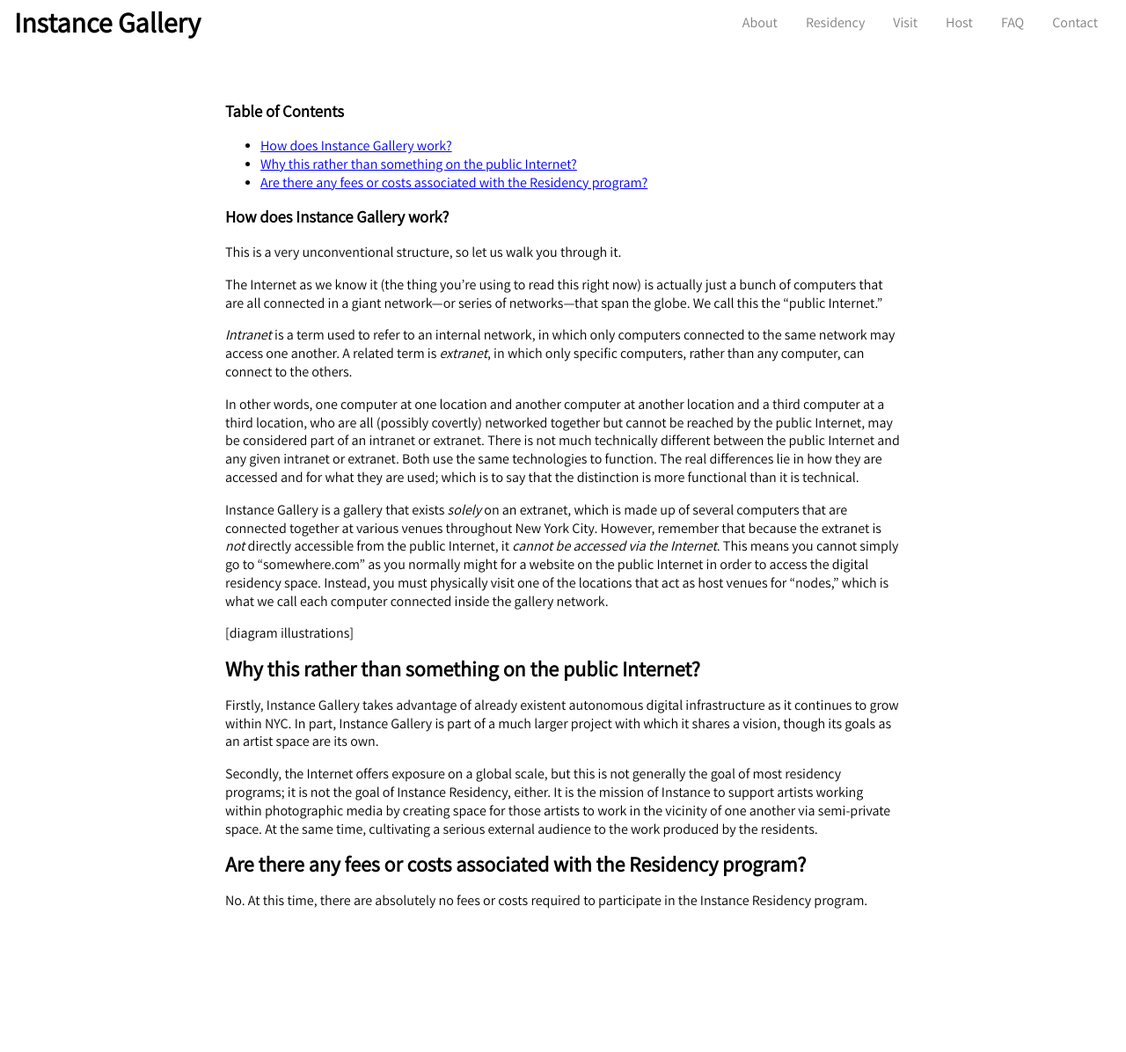
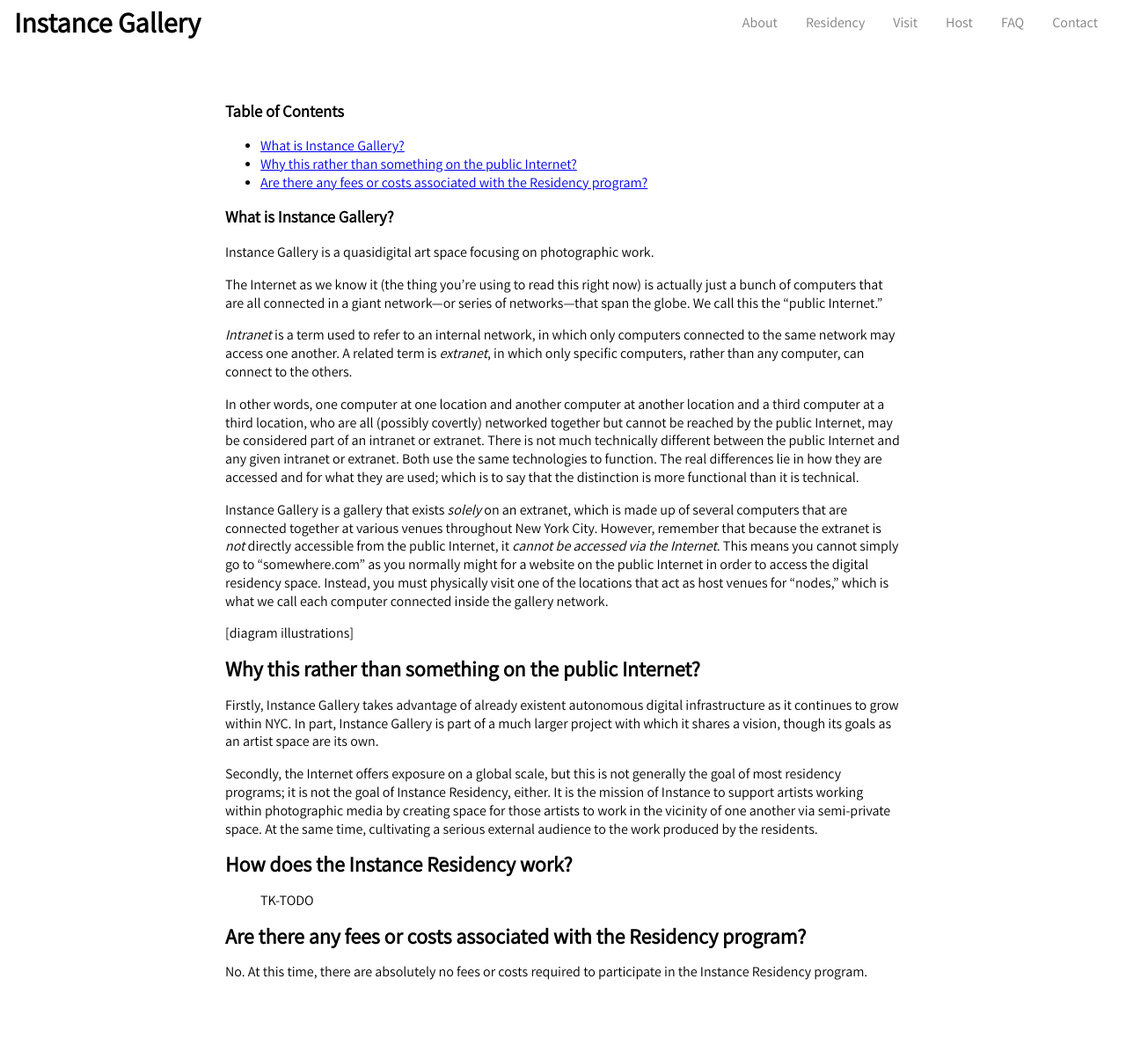
Before and after one commit to instancegallery/instancegallery.github.io, a Jekyll site: the page built from faq/index.md, in a window 1280 px wide. Shown: the whole page at 88% size. Built offline with Jekyll 4.4.1, drawn with Linux system fonts in a browser that asks for light colours; before the commit the page ends 1115 px from its top, so only the background shows below that.

Commit message:
Made a few initial tweaks to the FAQ with intent to circle back.

```diff
--- a/faq/index.md
+++ b/faq/index.md
@@ -4,13 +4,13 @@ title: FAQ
 
 ### Table of Contents
 
-* [How does Instance Gallery work?](#how-does-instance-gallery-work)
+* [What is Instance Gallery?](#what-is-instance-gallery)
 * [Why this rather than something on the public Internet?](#why-this-rather-than-something-on-the-public-internet)
 * [Are there any fees or costs associated with the Residency program?](#are-there-any-fees-or-costs-associated-with-the-residency-program)
 
-### How does Instance Gallery work?
+### What is Instance Gallery?
 
-This is a very unconventional structure, so let us walk you through it.
+Instance Gallery is a quasidigital art space focusing on photographic work.
 
 The Internet as we know it (the thing you're using to read this right now) is actually just a bunch of computers that are all connected in a giant network—or series of networks—that span the globe. We call this the "public Internet."
 
@@ -28,6 +28,10 @@ Firstly, Instance Gallery takes advantage of already existent autonomous digital
 
 Secondly, the Internet offers exposure on a global scale, but this is not generally the goal of most residency programs; it is not the goal of Instance Residency, either. It is the mission of Instance to support artists working within photographic media by creating space for those artists to work in the vicinity of one another via semi-private space. At the same time, cultivating a serious external audience to the work produced by the residents.
 
+## How does the Instance Residency work?
+
+> TK-TODO
+
 ## Are there any fees or costs associated with the Residency program?
 
 No. At this time, there are absolutely no fees or costs required to participate in the Instance Residency program.
```
